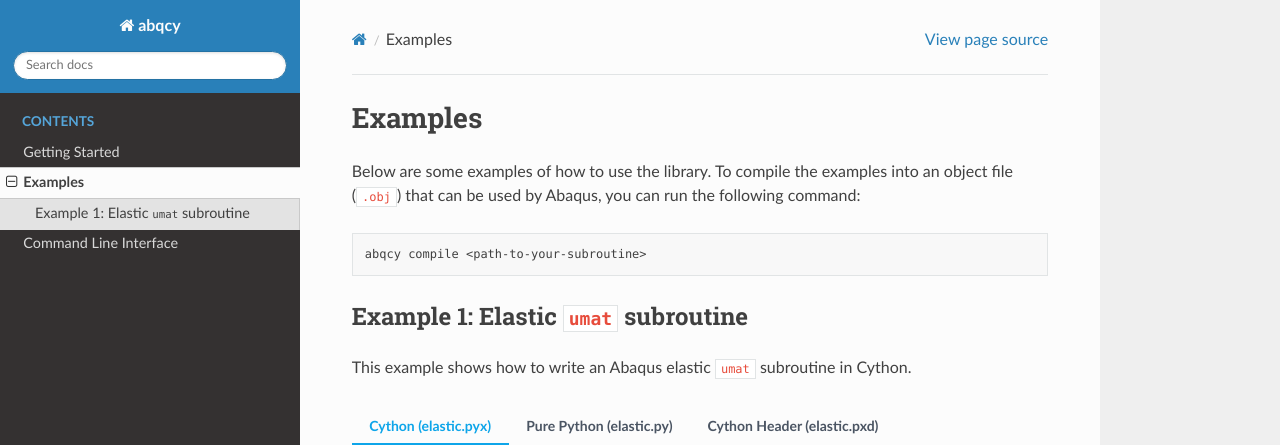
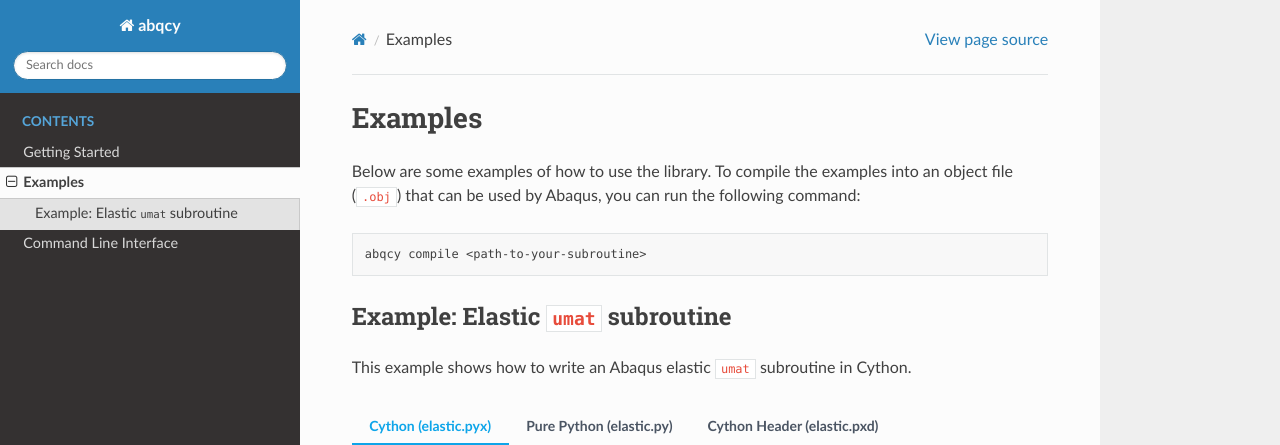
Before and after one commit to haiiliin/abqcy, a Sphinx documentation site: the page built from docs/examples.md, in a window 1280 px wide, cut to the strip 0-445 px from the top of the page. Built offline with Sphinx 7.4.7 and the Read the Docs theme 2.0.0, drawn with Linux system fonts in a browser that asks for light colours; pages that are not in the unit, such as notebooks, are missing from menus; the version number could not be read and is left out.

Commit message:
Update examples.md

````diff
--- a/docs/examples.md
+++ b/docs/examples.md
@@ -6,7 +6,7 @@ To compile the examples into an object file (`.obj`) that can be used by Abaqus,
 abqcy compile <path-to-your-subroutine>
 ```
 
-## Example 1: Elastic `umat` subroutine
+## Example: Elastic `umat` subroutine
 
 This example shows how to write an Abaqus elastic `umat` subroutine in Cython.
 
````
